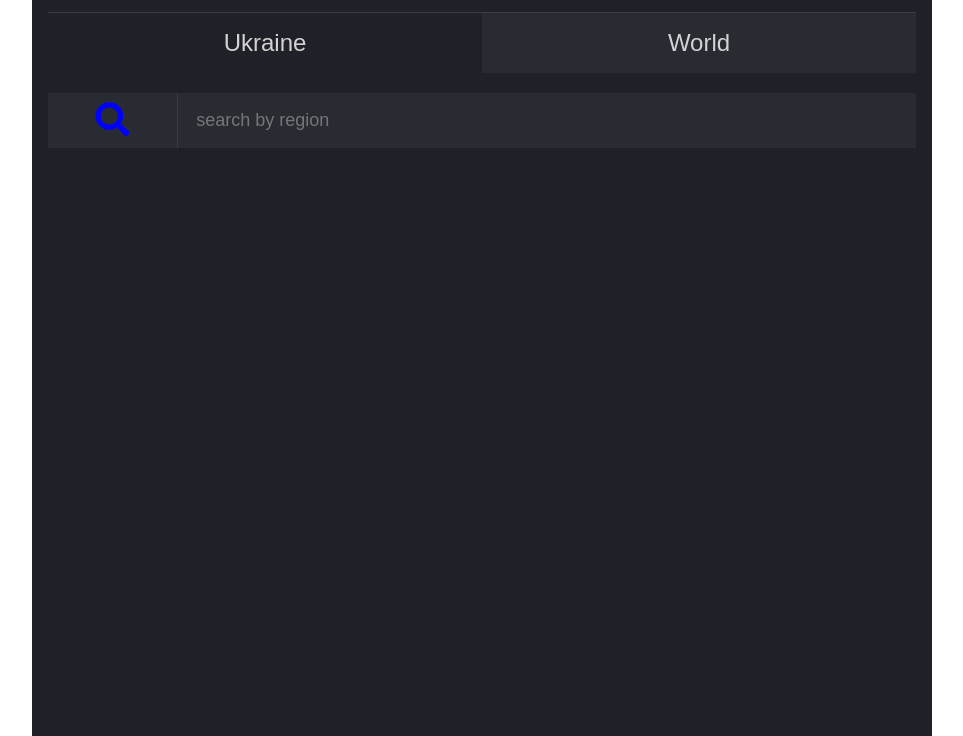
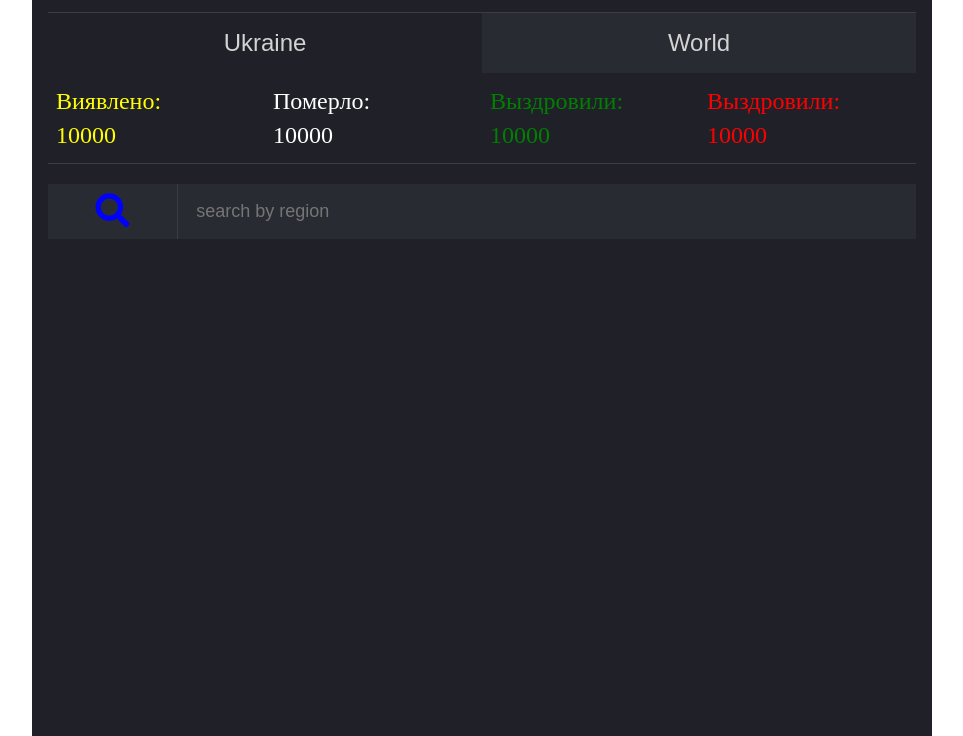
Before and after one commit to gasymov-rustam/corona, a plain HTML site: page index.html in a window 1280 px wide. Shown: the part 64-800 px from the top of the page, without its empty margins (158-1121 px from the left). Drawn offline with Linux system fonts and the light colour scheme; no server answers.

Commit message:
was created function of general information

```diff
--- a/css/style.css
+++ b/css/style.css
@@ -205,6 +205,7 @@ table {
   visibility: visible;
 }
 
+.general-information,
 .wrapper-data {
   display: flex;
   border-bottom: 0.2px solid rgb(61, 61, 61);
@@ -235,6 +236,7 @@ dd {
   color: darkgray;
 }
 
+.general-information__confirmed,
 .wrapper-data__confirmed {
   color: yellow;
   display: flex;
@@ -242,6 +244,7 @@ dd {
   gap: 5px;
 }
 
+.general-information__deaths,
 .wrapper-data__deaths {
   color: white;
   display: flex;
@@ -249,6 +252,7 @@ dd {
   gap: 5px;
 }
 
+.general-information__recovered,
 .wrapper-data__recovered {
   color: green;
   display: flex;
@@ -256,6 +260,7 @@ dd {
   gap: 5px;
 }
 
+.general-information__existing,
 .wrapper-data__existing {
   color: red;
   display: flex;
@@ -291,5 +296,11 @@ dd {
   padding: 8px;
   background: #292B33;
   color: lightgray;
+}
 
+.general-information > div {
+  width: 25%;
+  font-size: 24px;
+  padding: 16px 8px;
+  gap: 10px;
 }
--- a/index.html
+++ b/index.html
@@ -17,14 +17,36 @@
 <body>
     <main class="container">
         <h1 class="generalTitle">Corona</h1>
+
         <div class="wrapper-tabs" id="wrapperTabs">
             <button class="wrapper-tabs__tabs active" data-region="Ukraine">Ukraine</>
             <button class="wrapper-tabs__tabs" data-region="World">World</>
         </div>
+
+        <div class="general-information" id="generalInformation">
+            <div class="general-information__confirmed">
+                <p>Виявлено:</p>
+                <p>10000</p>
+            </div>
+            <div class="general-information__deaths">
+                <p>Померло:</p>
+                <p>10000</p>
+            </div>
+            <div class="general-information__recovered">
+                <p>Выздровили:</p>
+                <p>10000</p>
+            </div>
+            <div class="general-information__existing">
+                <p>Выздровили:</p>
+                <p>10000</p>
+            </div>
+        </div>
+
         <form method="get" class="searchForm" name="searchByRegion" id=searchFormEl>
             <button type="submit" class="searchForm__button"><i class="fas fa-search"></i></button>
             <input type="text" class="searchForm__input" name="searchPlace" placeholder="search by region">
         </form>
+
         <div class="wrapper-containerTab" id="wrapperContainerTabs">
             <div class="wrapper-containerTab__Ukraine active_tab" id="Ukraine">
                 <!-- <dl class="wrapper-data">
@@ -48,6 +70,7 @@
             </div>
         </div>
     </main>
+
     <script defer src="./js/app.js"></script>
 </body>
 
--- a/js/app.js
+++ b/js/app.js
@@ -35,6 +35,7 @@ function currentFetchFromDataCenter() {
     .then((data) => {
       ukraineData = data.ukraine;
       worldData = data.world;
+      console.log(ukraineData);
       renderCoronaData(wrapperUkraineEl, ukraineData, yestardayUkraineData);
       renderCoronaData(wrapperWorldEl, worldData, yestardayWorldData);
       yesterdayFetchFromDataCenter(`https://api-covid19.rnbo.gov.ua/data?to=${yestardayTime}`);
@@ -51,10 +52,31 @@ function yesterdayFetchFromDataCenter(url) {
       yestardayWorldData = data.world;
       renderCoronaData(wrapperUkraineEl, ukraineData, yestardayUkraineData);
       renderCoronaData(wrapperWorldEl, worldData, yestardayWorldData);
+      console.log((createGeneralInformation(ukraineData, 'confirmed')))
     })
     .catch((error) => console.warn(error));
 }
 
+function createGeneralInformationDiference(dataArrayFirst, dataArraySecond, smartKey) {
+  let fieldHtml = '';
+  if (createGeneralInformation(dataArrayFirst, [smartKey]) > createGeneralInformation(dataArrayFirst, [smartKey])){
+    fieldHtml = `<p><i class="fas fa-arrow-up"></i>${(createGeneralInformation(dataArrayFirst, [smartKey]) - createGeneralInformation(dataArrayFirst, [smartKey]))}</p>`
+  }
+  if (createGeneralInformation(dataArrayFirst, [smartKey]) < createGeneralInformation(dataArrayFirst, [smartKey])) {
+    fieldHtml = `<p><i class="fas fa-arrow-down"></i>${(createGeneralInformation(dataArrayFirst, [smartKey]) - createGeneralInformation(dataArrayFirst, [smartKey]))}</p>`
+  }
+  if (createGeneralInformation(dataArrayFirst, [smartKey]) - createGeneralInformation(dataArrayFirst, [smartKey]) === 0) {
+    fieldHtml = '<p>didn`t changed</p>';
+  }
+  return fieldHtml;
+}
+
+function createGeneralInformation(dataArray, smartKey){
+  return dataArray.reduce((total, item) => {
+    total += item[smartKey]
+    return total;
+  }, 0)
+}
 
 
 
```
